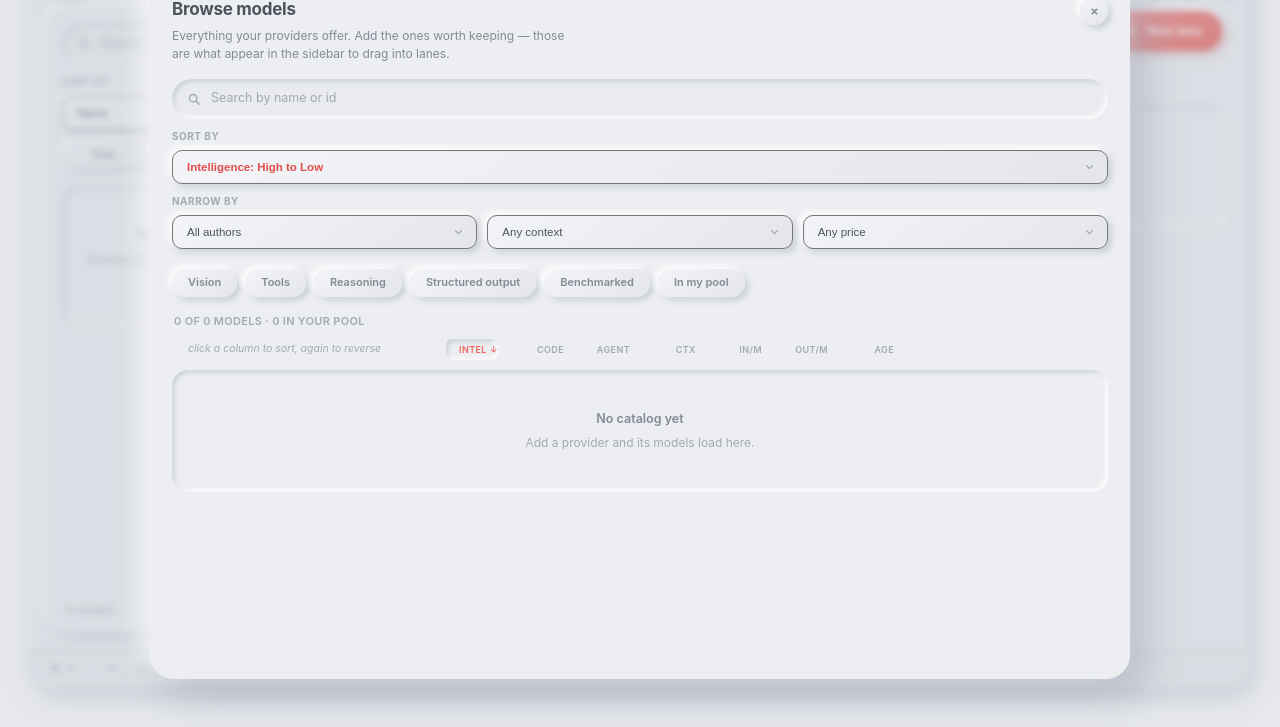
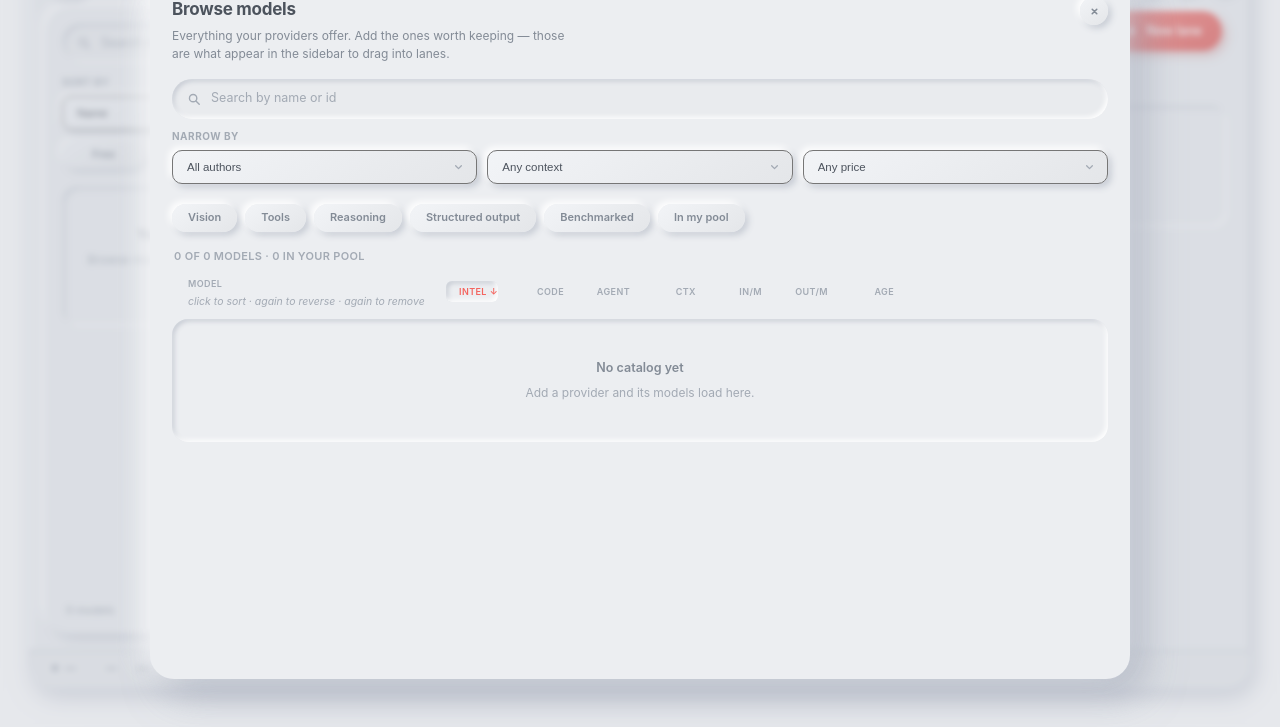
Before and after one commit to CreativeSystemDesign/visualllm, a website: page renderer/index.html in a window 1280 px wide. Both pictures are taken after a click on the button 257 px from the left and 116 px from the top of the page. Shown: the part 73-800 px from the top of the page. Drawn offline with Linux system fonts and the light colour scheme.

Commit message:
Sorting is the columns now, and it stacks
Shane's idea, and it is better than the dropdown it replaces. Each header
cycles through three states — sort, reverse, remove — and a second column
joins as a tiebreaker rather than replacing the first. Two clicks gets you
"most intelligent, then cheapest". A numbered badge shows the priority once
there is more than one. The dropdown is gone; the model name became a column
so every sort is reachable the same way.

Multi-column sorting is usually decoration on data with unique values. It
earns its place here because these columns tie constantly: 230 of 337 models
carry no benchmark score and so tie at the bottom of any intelligence sort,
dozens sit at exactly 128K or 1M context, and every free model ties at zero.
A single column leaves those groups in arbitrary order. Verified on the live
catalog — the 1M tier sorted by context alone is unordered noise, and by
context then price it reads properly, with variable-priced models still
sinking within their tier.

Three states rather than two so a column can be removed without a separate
control, and the last one cannot be removed — an empty sort has no meaning.

```diff
--- a/renderer/app.js
+++ b/renderer/app.js
@@ -51,7 +51,7 @@ const state = {
   pool: [],             // model ids the user kept — the sidebar shows only these
   browse: {             // the browser's own controls, separate from the sidebar's
     search: '',
-    sort: 'intelligence:desc',   // field and direction in one value
+    sorts: [{ field: 'intelligence', desc: true }],  // in priority order
     author: '',
     context: 0,
     price: '',
@@ -1004,8 +1004,13 @@ function browseMatches() {
     return true
   })
 
-  const chosen = sortOption(b.sort)
-  models.sort(comparator(chosen.field, chosen.desc))
+  models.sort((x, y) => {
+    for (const { field, desc } of b.sorts) {
+      const verdict = comparator(field, desc)(x, y)
+      if (verdict !== 0) return verdict
+    }
+    return x.id.localeCompare(y.id)   // stable last resort
+  })
   return models
 }
 
@@ -1049,32 +1054,39 @@ function comparator(field, desc) {
 }
 
 /**
- * The sort menu, with direction written into each option.
+ * SORTING IS THE COLUMNS.
  *
- * Taken from how OpenRouter does it, because it is plainly better than what was
- * here before — a dropdown, a reverse button, and clickable columns, three
- * controls for one decision. An option that says "Pricing: Low to High" needs
- * no arrow to interpret and no second control to find.
+ * There is no sort dropdown. Each column header cycles through three states,
+ * and the chain of active columns is the sort:
  *
- * Note that most fields offer only one direction. Nobody is looking for the
- * least intelligent model, so offering it is clutter pretending to be
- * flexibility. Price and age are the exceptions where both ends are genuinely
- * useful — the cheapest, and what the expensive tier costs.
+ *     click once   sort by this column, in its useful direction
+ *     click again  reverse it
+ *     click again  drop it from the sort
+ *
+ * Clicking a second column ADDS it as a tiebreaker rather than replacing the
+ * first, so "intelligence, then cheapest" is two clicks. The priority number on
+ * each active header shows the order.
+ *
+ * That is worth the machinery specifically because these columns tie constantly.
+ * 230 of 337 models carry no benchmark score, so they all tie at the bottom of
+ * an intelligence sort; dozens sit at exactly 128K or 1M context; and every free
+ * model ties at zero. A single-column sort leaves those groups in arbitrary
+ * order — a second column is what makes them readable.
  */
-const SORT_OPTIONS = [
-  { value: 'intelligence:desc', label: 'Intelligence: High to Low', field: 'intelligence', desc: true },
-  { value: 'coding:desc',       label: 'Coding: High to Low',       field: 'coding',       desc: true },
-  { value: 'agentic:desc',      label: 'Tool use: High to Low',     field: 'agentic',      desc: true },
-  { value: 'context:desc',      label: 'Context: High to Low',      field: 'context',      desc: true },
-  { value: 'price:asc',         label: 'Output price: Low to High', field: 'price',        desc: false },
-  { value: 'price:desc',        label: 'Output price: High to Low', field: 'price',        desc: true },
-  { value: 'price_in:asc',      label: 'Input price: Low to High',  field: 'price_in',     desc: false },
-  { value: 'created:desc',      label: 'Newest first',              field: 'created',      desc: true },
-  { value: 'created:asc',       label: 'Oldest first',              field: 'created',      desc: false },
-  { value: 'name:asc',          label: 'Name: A to Z',              field: 'name',         desc: false },
-]
 
-const sortOption = (value) => SORT_OPTIONS.find((o) => o.value === value) || SORT_OPTIONS[0]
+/** The direction a column means on its first click. Cheapest and A-Z for money
+ *  and names; best-first for anything scored. */
+const NATURAL_DESC = (field) => !['price', 'price_in', 'name'].includes(field)
+
+/** Add a column, reverse it, or drop it — the three-state cycle. */
+function cycleSort(field) {
+  const sorts = state.browse.sorts
+  const at = sorts.findIndex((s) => s.field === field)
+  if (at < 0) sorts.push({ field, desc: NATURAL_DESC(field) })
+  else if (sorts[at].desc === NATURAL_DESC(field)) sorts[at].desc = !sorts[at].desc
+  else sorts.splice(at, 1)
+  if (!sorts.length) sorts.push({ field: 'intelligence', desc: true })
+}
 
 const COLUMNS = [
   ['intelligence', 'intel'],
@@ -1091,18 +1103,30 @@ const COLUMNS = [
  * Reuses the same classes as a model row, so the widths line up by
  * construction rather than by two sets of numbers that drift apart. */
 function renderBrowseHeader() {
-  const head = $('bHeader')
-  const chosen = sortOption(state.browse.sort)
-  const arrow = chosen.desc ? '↓' : '↑'
-  head.innerHTML = `
-    <span class="row-body"><span class="head-hint">click a column to sort, again to reverse</span></span>
+  const sorts = state.browse.sorts
+  const rank = (field) => sorts.findIndex((s) => s.field === field)
+
+  const label = (field, text) => {
+    const at = rank(field)
+    if (at < 0) return text
+    const arrow = sorts[at].desc ? '↓' : '↑'
+    // The number only appears once there is an order to convey.
+    const order = sorts.length > 1 ? `<span class="sort-rank">${at + 1}</span>` : ''
+    return `${text} ${arrow}${order}`
+  }
+
+  $('bHeader').innerHTML = `
+    <span class="row-body">
+      <button class="col-sort col-name${rank('name') >= 0 ? ' is-sorted' : ''}" data-sort="name">
+        <span class="metric-label">${label('name', 'model')}</span>
+      </button>
+      <span class="head-hint">click to sort · again to reverse · again to remove</span>
+    </span>
     <span class="row-metrics">
-      ${COLUMNS.map(([key, label]) => {
-        const on = chosen.field === key
-        return `<button class="metric col-sort${on ? ' is-sorted' : ''}" data-sort="${key}">
-          <span class="metric-label">${label}${on ? ` ${arrow}` : ''}</span>
-        </button>`
-      }).join('')}
+      ${COLUMNS.map(([key, text]) => `
+        <button class="metric col-sort${rank(key) >= 0 ? ' is-sorted' : ''}" data-sort="${key}">
+          <span class="metric-label">${label(key, text)}</span>
+        </button>`).join('')}
     </span>
     <span class="row-caps"></span>
     <span class="head-spacer"></span>
@@ -1138,11 +1162,6 @@ function renderBrowse() {
 
 function openBrowse() {
   $('browseScrim').hidden = false
-  const sort = $('bSort')
-  if (!sort.options.length) {
-    sort.innerHTML = SORT_OPTIONS.map((o) => `<option value="${o.value}">${o.label}</option>`).join('')
-  }
-  sort.value = state.browse.sort
   // Authors come from whatever is actually in the catalog, not a hard-coded
   // list — a new vendor appears the moment a provider carries one.
   const authors = [...new Set(state.catalog.map((m) => m.author).filter(Boolean))].sort()
@@ -1191,16 +1210,8 @@ $('browseScrim').addEventListener('click', (event) => {
 
   const column = event.target.closest('.col-sort')
   if (column) {
-    // A column is a shortcut into the same menu. Clicking one whose field has
-    // two directions on offer moves to the other; a field with only one just
-    // selects it. There is no state a menu option cannot express.
-    const options = SORT_OPTIONS.filter((o) => o.field === column.dataset.sort)
-    if (options.length) {
-      const at = options.findIndex((o) => o.value === state.browse.sort)
-      state.browse.sort = options[(at + 1) % options.length].value
-      $('bSort').value = state.browse.sort
-      renderBrowse()
-    }
+    cycleSort(column.dataset.sort)
+    renderBrowse()
     return
   }
 
@@ -1214,10 +1225,6 @@ $('browseScrim').addEventListener('click', (event) => {
 })
 
 $('bSearch').addEventListener('input', (e) => { state.browse.search = e.target.value; renderBrowse() })
-$('bSort').addEventListener('change', (e) => {
-  state.browse.sort = e.target.value
-  renderBrowse()
-})
 $('bAuthor').addEventListener('change', (e) => { state.browse.author = e.target.value; renderBrowse() })
 $('bContext').addEventListener('change', (e) => { state.browse.context = Number(e.target.value); renderBrowse() })
 $('bPrice').addEventListener('change', (e) => { state.browse.price = e.target.value; renderBrowse() })
--- a/renderer/index.html
+++ b/renderer/index.html
@@ -188,14 +188,6 @@
         </div>
 
         <div class="control-group">
-          <span class="controls-label">Sort by</span>
-          <div class="field-select is-sort">
-            <select id="bSort"></select>
-            <svg class="chev" viewBox="0 0 16 16"><path d="M4.5 6.5L8 10l3.5-3.5"/></svg>
-          </div>
-        </div>
-
-        <div class="control-group">
           <span class="controls-label">Narrow by</span>
           <div class="browse-row">
           <div class="field-select">
--- a/renderer/style.css
+++ b/renderer/style.css
@@ -1008,3 +1008,28 @@ body.is-dragging, body.is-dragging .chip { cursor: grabbing !important; }
 .row-title { display: block; }
 .row-name { display: inline; min-width: 0; }
 .row-author { margin-left: 8px; }
+
+/* --- columns as the sort control ------------------------------------------ */
+
+/* Priority number, shown only once a second column joins the sort. */
+.sort-rank {
+  display: inline-grid;
+  place-items: center;
+  width: 13px; height: 13px;
+  margin-left: 3px;
+  border-radius: 4px;
+  background: linear-gradient(145deg, #f8756f, var(--accent-deep));
+  color: #fff;
+  font-size: 8px;
+  font-weight: 700;
+  vertical-align: 1px;
+}
+
+/* The model name is a column too, so every sort is reachable the same way. */
+.col-name {
+  align-self: flex-start;
+  padding: 2px 0;
+  text-align: left;
+}
+.col-name .metric-label { text-align: left; }
+.browse-header .row-body { gap: 1px; }
```
